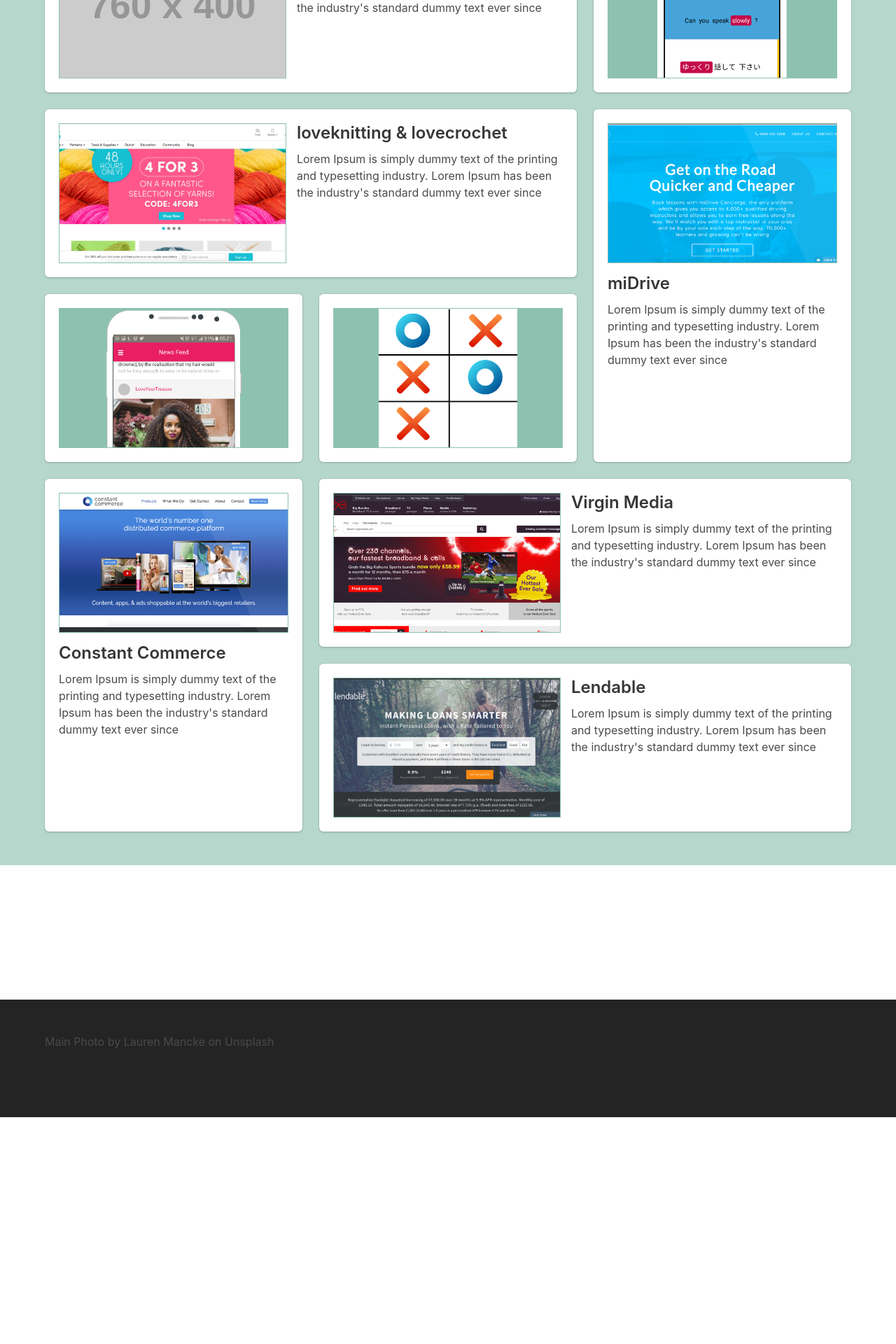
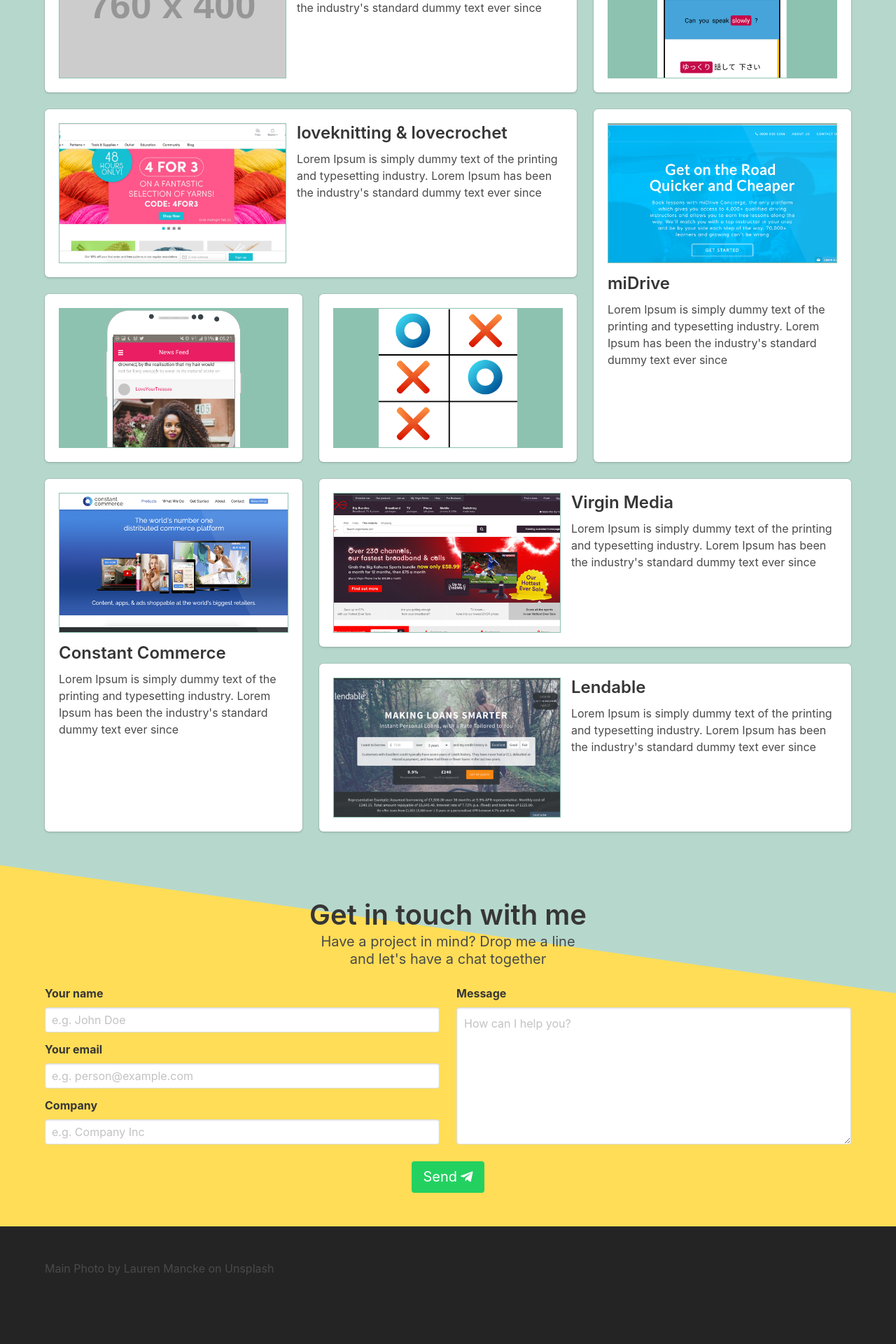
Before and after one commit to laurianek/kayungu4, a Jekyll site: the page built from index.html, in a window 1280 px wide. Shown: the part 1355-3275 px from the top of the page at 70% size. Built offline with Jekyll 4.4.1, drawn with Linux system fonts in a browser that asks for light colours; nearby versions of some CDN libraries; before the commit the page ends 2951 px from its top, so only the background shows below that.

Commit message:
finished contact me form

```diff
--- a/_layouts/page.html
+++ b/_layouts/page.html
@@ -8,6 +8,7 @@
 
   <link rel="stylesheet" href="https://cdnjs.cloudflare.com/ajax/libs/bulma/0.7.1/css/bulma.css">
   <link rel="stylesheet" href="{{ '/assets/css/home.css' | relative_url }}">
+  <script defer src="https://use.fontawesome.com/releases/v5.0.7/js/all.js"></script>
 
 </head>
 <body>
--- a/assets/css/home.scss
+++ b/assets/css/home.scss
@@ -23,6 +23,10 @@
 
 .box {
   display: block;
+}
+
+.text-center {
+  text-align: center;
 }
 
 .lk-hero {
@@ -177,7 +181,7 @@
     border-left: none;
     border-right: transparent solid $triangle-width;
 
-    & ~ .lk-triangle {
+    & ~ .lk-triangle--reverse {
       border-right: none;
       border-left: transparent solid $triangle-width;
     }
@@ -198,3 +202,23 @@
     margin-top: -100px;
   }
 }
+
+.lk-send-icon {
+  margin-left: 5px;
+}
+
+.lk-get-in-touch-message {
+  display: flex;
+  flex-direction: column;
+  height: 100%;
+
+  .control {
+    flex-grow: 1;
+    display: flex;
+    flex-direction: column;
+  }
+
+  .textarea {
+    flex-grow: 1;
+  }
+}
--- a/index.html
+++ b/index.html
@@ -37,6 +37,7 @@
 </section>
 
 <section class="section lk-works" data-section="desire">
+  <span class="lk-triangle lk-triangle--reverse"></span>
   <span class="lk-triangle lk-triangle--reverse"></span>
   <div class="container">
     <!--<p>develops a favorable disposition towards the brand</p>-->
@@ -189,9 +190,56 @@
     </div>
   </div>
 </section>
-<section class="section lk-testimomials"></section>
-<section class="section lk-get-in-touch" data-section="action">
+<!--<section class="section lk-testimomials"></section>-->
+<section class="section lk-get-in-touch has-background-warning" data-section="action">
+  <div class="container">
+    <form accept-charset="UTF-8" action="https://usebasin.com/f/01cc786772b0" enctype="multipart/form-data" method="POST">
+      <h2 class="title is-2 text-center">Get in touch with me</h2>
+      <p class="subtitle is-5 text-center">
+        Have a project in mind? Drop me a line <br class="is-hidden-mobile"> and let's have a chat together
+      </p>
+      <div class="columns">
+        <div class="column">
 
+          <div class="field">
+            <label for="name" class="label">Your name</label>
+            <div class="control">
+              <input type="text" class="input" id="name" name="name" placeholder="e.g. John Doe" required>
+            </div>
+          </div>
+
+          <div class="field">
+            <label for="email" class="label">Your email</label>
+            <div class="control">
+              <input type="text" class="input" id="email" name="email" placeholder="e.g. person@example.com" required>
+            </div>
+          </div>
+
+          <div class="field">
+            <label for="company" class="label">Company</label>
+            <div class="control">
+              <input type="text" class="input" id="company" name="company" placeholder="e.g. Company Inc" required>
+            </div>
+          </div>
+        </div>
+
+        <div class="column">
+          <div class="field lk-get-in-touch-message">
+            <label for="message" class="label">Message</label>
+            <div class="control">
+              <textarea class="textarea" name="message" id="message" required placeholder="How can I help you?"></textarea>
+            </div>
+          </div>
+        </div>
+      </div>
+      <div class="text-center">
+        <button type="submit" class="button is-success is-medium">
+          Send<i class="fab fa-telegram-plane lk-send-icon"></i>
+        </button>
+      </div>
+
+    </form>
+  </div>
 </section>
 <footer class="footer has-background-black-ter">
   <div class="container">
```
